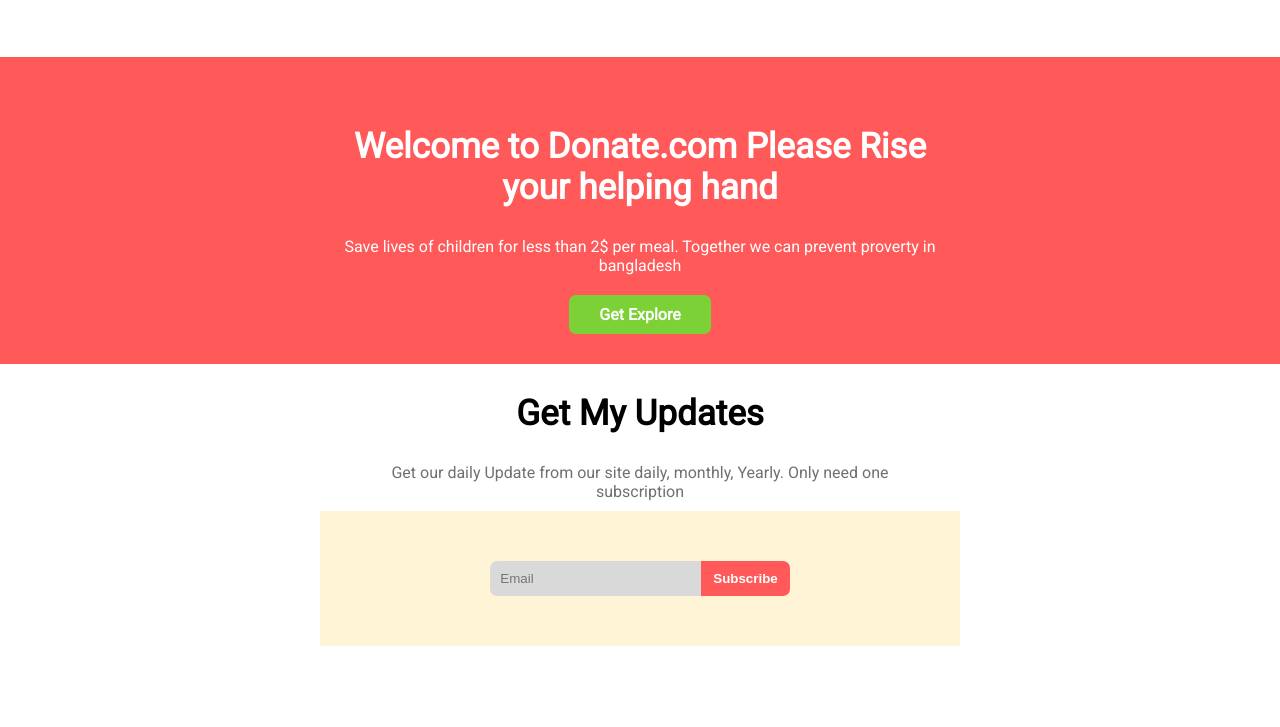
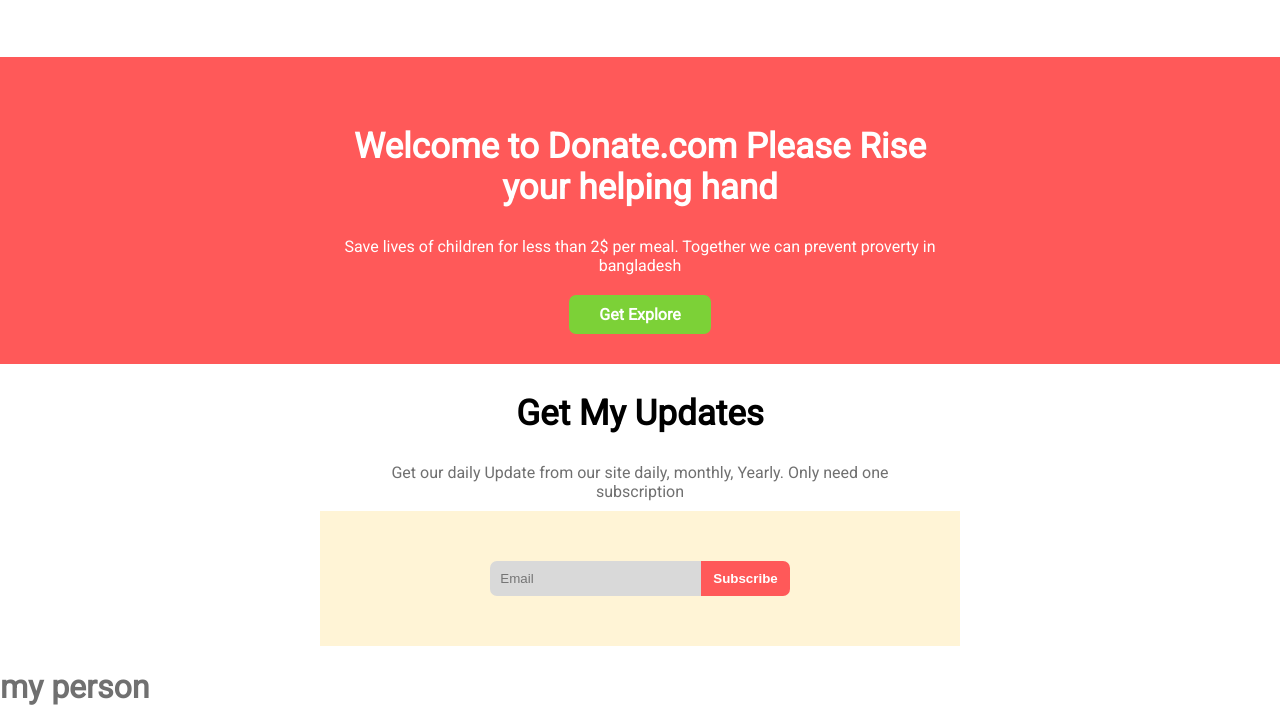
Before and after one commit to 100galib/donate-today, a plain HTML site: page index.html in a window 1280 px wide. Shown: the part 1488-2215 px from the top of the page. Before the commit the page ends 2134 px from the top, so only its background shows below. Drawn offline with Linux system fonts and the light colour scheme.

Commit message:
experiment

```diff
--- a/index.html
+++ b/index.html
@@ -75,6 +75,7 @@
             <input type="submit" id="sub_supcri" value="Subscribe">
         </div>
     </section>
-    <footer></footer>
+    <footer><h1>my person</h1>
+    </footer>
 </body>
 </html>
```
